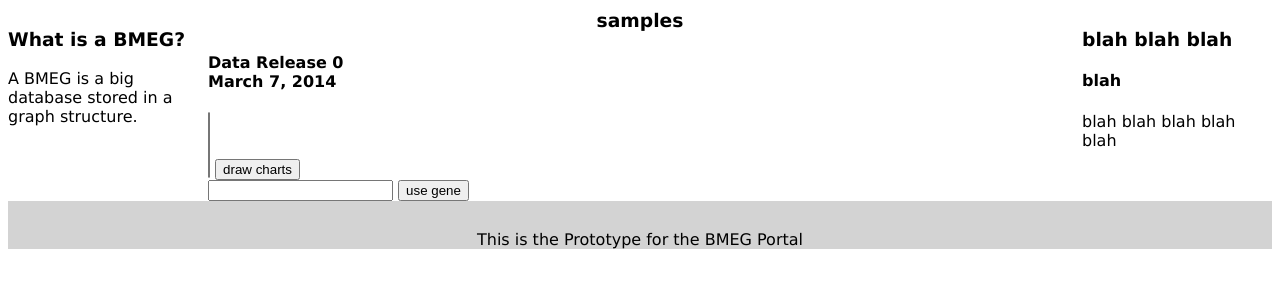
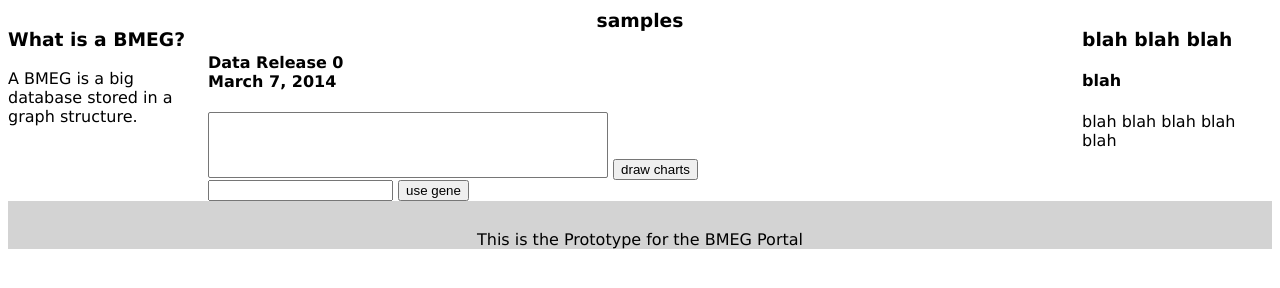
Before and after one commit to chkw/bmeg_portal, a plain HTML site: page static/data_summary.html in a window 1280 px wide. Shown: the part 110-398 px from the top of the page. Drawn offline with nearby package versions, Linux system fonts and the light colour scheme.

Commit message:
make selectFeatures textbox longer

```diff
--- a/static/data_summary.html
+++ b/static/data_summary.html
@@ -59,7 +59,7 @@
 				<br>
 				March 7, 2014</h4>
 				<form class="chartForm" name="chartForm">
-					<select class="selectFeatures chosen-select" multiple="" name="selectFeatures"></select>
+					<select class="selectFeatures" multiple="" name="selectFeatures"></select>
 					<input type="button" id="selectFeaturesButton" value="draw charts">
 					<br>
 					<input type="text" id="mutationGeneTextBox" name="mutationGeneTextBox">
--- a/static/data_summary/css/main.css
+++ b/static/data_summary/css/main.css
@@ -59,3 +59,6 @@ article.last {
 #chartCrumbs {
     vertical-align: bottom
 }
+.selectFeatures {
+    width: 400px
+}
--- a/static/data_summary/scripts/cohortPieCharts.js
+++ b/static/data_summary/scripts/cohortPieCharts.js
@@ -244,7 +244,7 @@ function setupControls(features, selectedFeatures) {
     }
 
     // options for select.js
-    $(".chosen-select").chosen({
+    $(".selectFeatures").chosen({
         "search_contains" : true
     });
 
```
